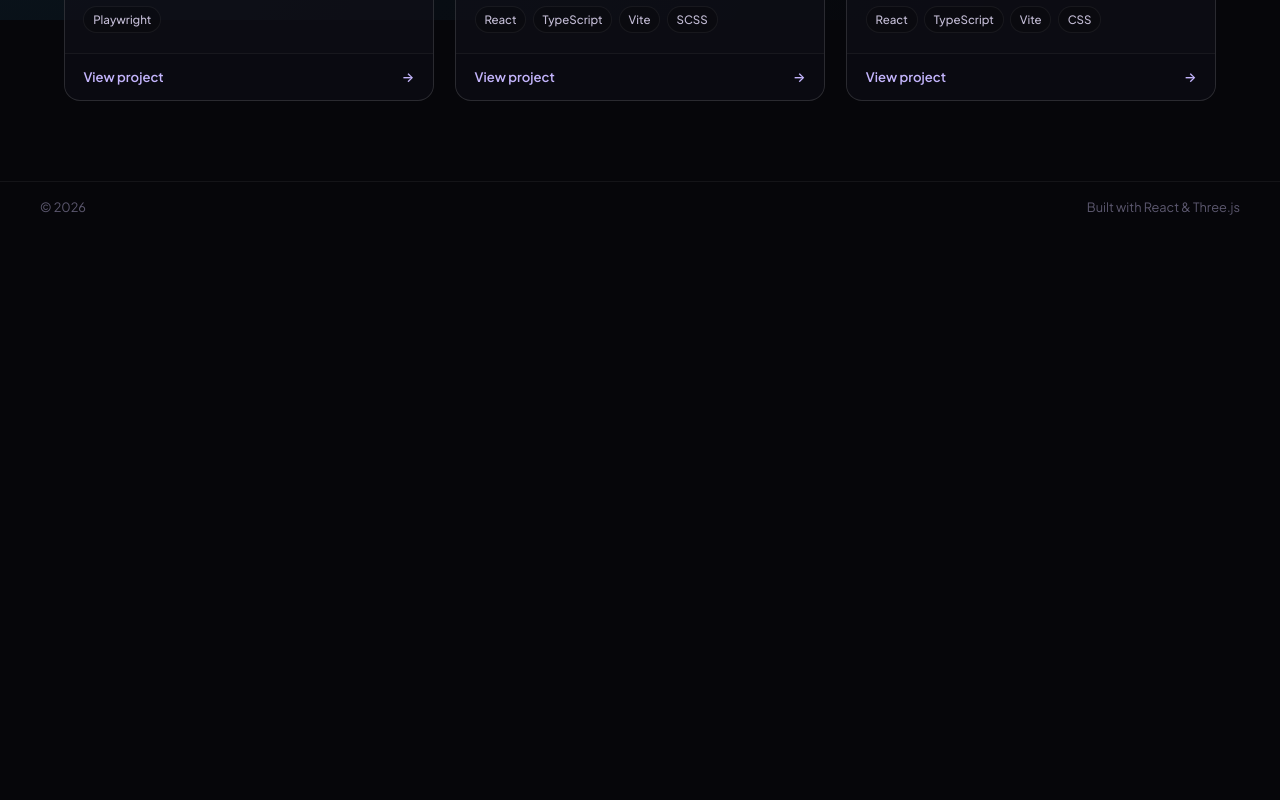
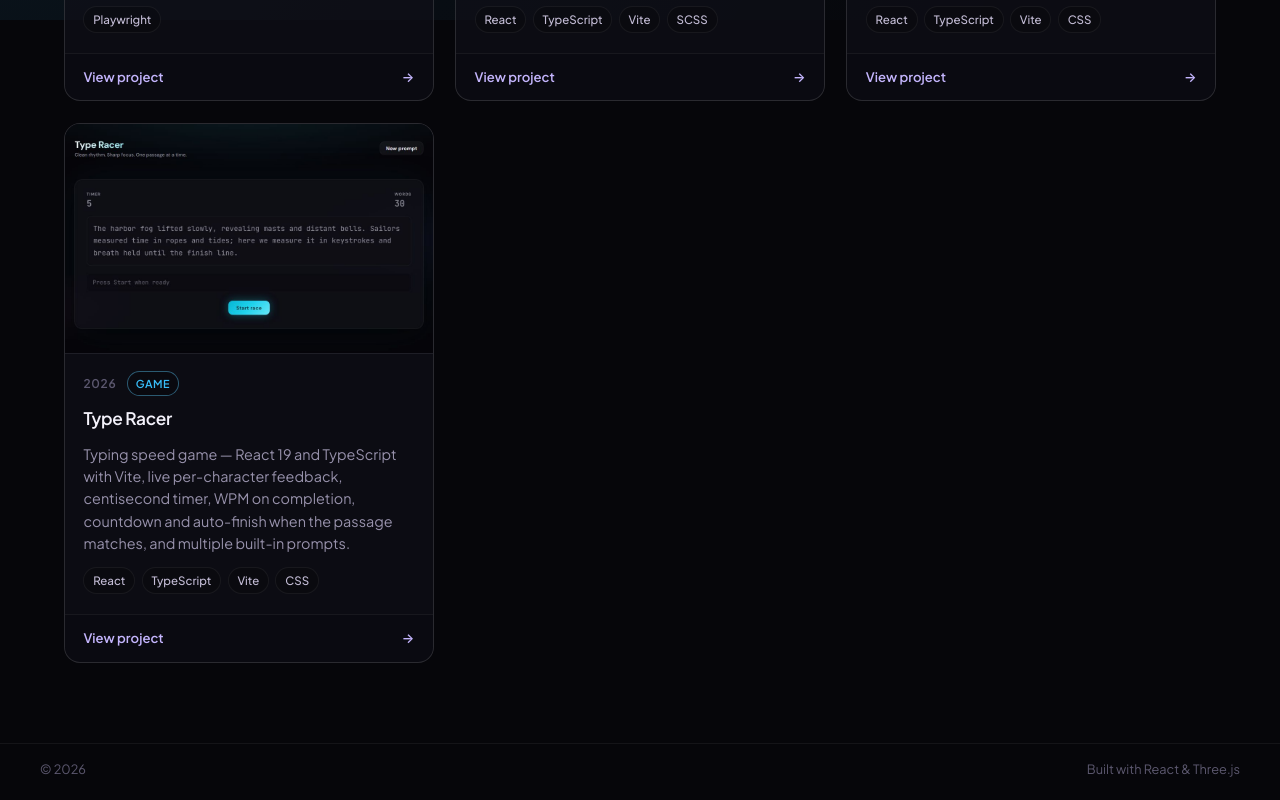
Before and after one commit to Mykeb96/portfolio_2026, a React (Vite) app: page /work in a window 1280 px wide. Shown: the part 780-1580 px from the top of the page. Before the commit the page ends 1019 px from the top, so only its background shows below. Built offline with nearby package versions, Linux system fonts and the light colour scheme.

Commit message:
feat(projects): added typeracer and fixed details page case study

```diff
--- a/src/data/projectDetails.ts
+++ b/src/data/projectDetails.ts
@@ -1,6 +1,7 @@
 import blackjackSpReadmeRaw from '../content/blackjack-sp/README.md?raw'
 import memorizerReadmeRaw from '../content/memorizer/README.md?raw'
 import readmeRaw from '../content/snippet-manager/README.md?raw'
+import typeRacerReadmeRaw from '../content/type-racer/README.md?raw'
 
 /** Drop repo title line so the page heading is not duplicated in the README body. */
 const blackjackSpReadme = blackjackSpReadmeRaw.replace(
@@ -9,6 +10,7 @@ const blackjackSpReadme = blackjackSpReadmeRaw.replace(
 )
 const memorizerReadme = memorizerReadmeRaw.replace(/^#\s+Memorizer\s*\n+/, '')
 const snippetReadme = readmeRaw.replace(/^#\s+Snippet Manager\s*\n+/, '')
+const typeRacerReadme = typeRacerReadmeRaw.replace(/^#\s+Type\s+Racer\s*\n+/, '')
 
 export type ProjectDetail = {
   slug: string
@@ -86,6 +88,25 @@ export const PROJECT_DETAILS: Record<string, ProjectDetail> = {
     heroImageSrc: '/images/projects/blackjack-sp.jpg',
     readmeMarkdown: blackjackSpReadme,
   },
+  'type-racer': {
+    slug: 'type-racer',
+    employerLede:
+      'This build lines up with front-end roles that value tight input handling and feedback loops: comparing keystrokes to expected text, driving UI from derived state, measuring elapsed time accurately, and presenting results (WPM) without muddying the core typing flow.',
+    employerKeywords: [
+      'React & TypeScript',
+      'Vite',
+      'Controlled input & keyboard UX',
+      'Per-character validation / highlighting',
+      'Timers & round lifecycle',
+      'Derived game state in components',
+      'ESLint (flat config)',
+      'Static site deployment (Vercel)',
+    ],
+    liveUrl: 'https://type-racer-game.vercel.app/',
+    repoUrl: 'https://github.com/Mykeb96/type_racer',
+    heroImageSrc: '/images/projects/type-racer.jpg',
+    readmeMarkdown: typeRacerReadme,
+  },
 }
 
 export function getProjectDetail(slug: string | undefined): ProjectDetail | undefined {
--- a/src/data/projects.ts
+++ b/src/data/projects.ts
@@ -48,4 +48,15 @@ export const PROJECTS: Project[] = [
     thumbnailSrc: '/images/projects/blackjack-sp.jpg',
     linkBadge: 'game',
   },
+  {
+    id: 'type-racer',
+    title: 'Type Racer',
+    summary:
+      'Typing speed game — React 19 and TypeScript with Vite, live per-character feedback, centisecond timer, WPM on completion, countdown and auto-finish when the passage matches, and multiple built-in prompts.',
+    tags: ['React', 'TypeScript', 'Vite', 'CSS'],
+    year: '2026',
+    detailSlug: 'type-racer',
+    thumbnailSrc: '/images/projects/type-racer.jpg',
+    linkBadge: 'game',
+  },
 ]
--- a/src/pages/ProjectDetailPage.tsx
+++ b/src/pages/ProjectDetailPage.tsx
@@ -31,6 +31,8 @@ export function ProjectDetailPage() {
     return <Navigate to="/work" replace />
   }
 
+  const detailEyebrow = project.linkBadge ?? 'Project'
+
   return (
     <div className="project-detail">
       <nav className="project-detail__nav" aria-label="Breadcrumb">
@@ -52,7 +54,7 @@ export function ProjectDetailPage() {
           />
         </div>
         <div className="project-detail__hero-panel">
-          <p className="eyebrow">Case study</p>
+          <p className="eyebrow">{detailEyebrow}</p>
           <h1 className="project-detail__title">{project.title}</h1>
           <p className="project-detail__meta">
             <span>{project.year}</span>
```
Also changed, not shown: public/images/projects/type-racer.jpg (added), src/content/type-racer/README.md (added).
